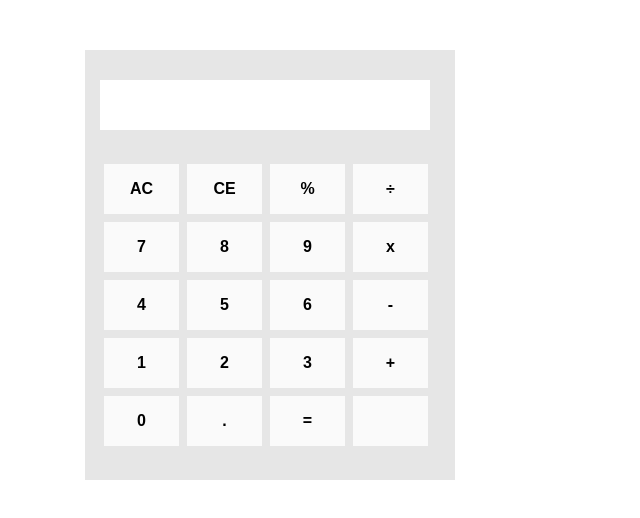
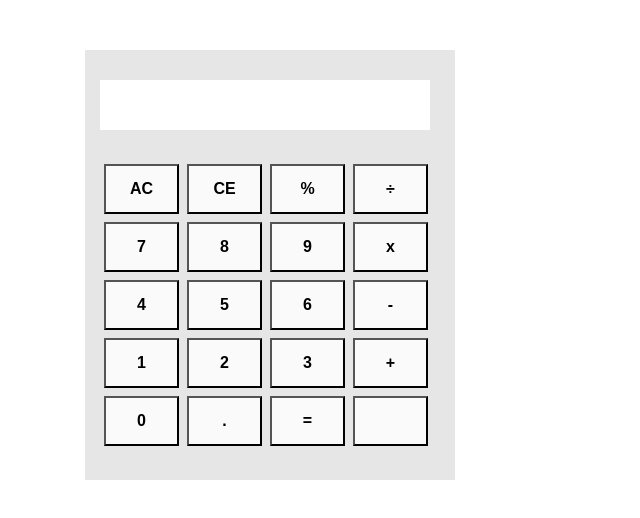
Before and after one commit to olvfg/Calculadora, a website: page source/html/index.html in a window 1280 px wide. Shown: the whole page, without its empty margins (0-640 px from the left). Drawn offline with nearby package versions, Linux system fonts and the light colour scheme; files that its build step writes are made by us from their sources.

Commit message:
Alteraçoes no css

```diff
--- a/source/sass/_calculadora.scss
+++ b/source/sass/_calculadora.scss
@@ -17,9 +17,6 @@
     }
 
     .teclas{
-        //outline: none;
-
-        border: none;
 
         background-color: #FAFAFA;
         height: 50px;
```
Also changed, not shown: dist/css/style.css, 1 other file.
